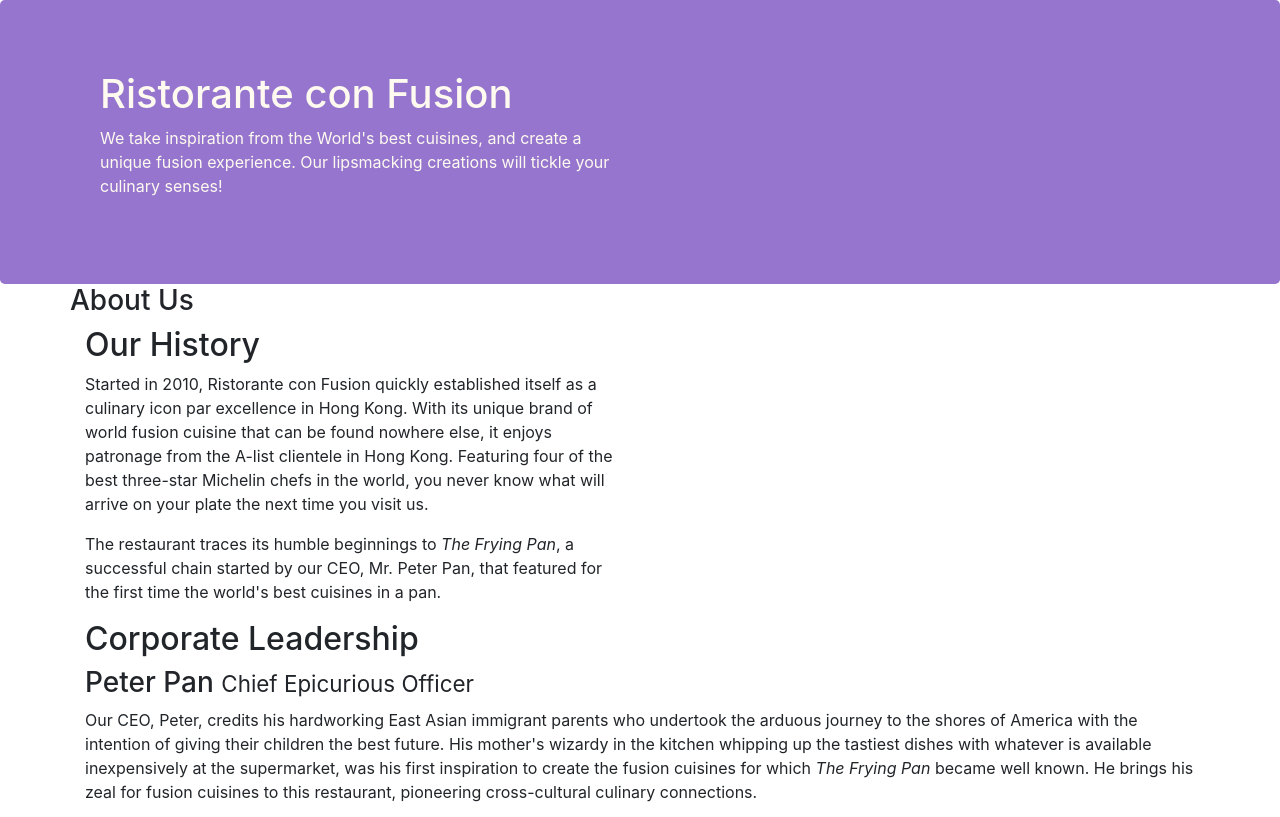
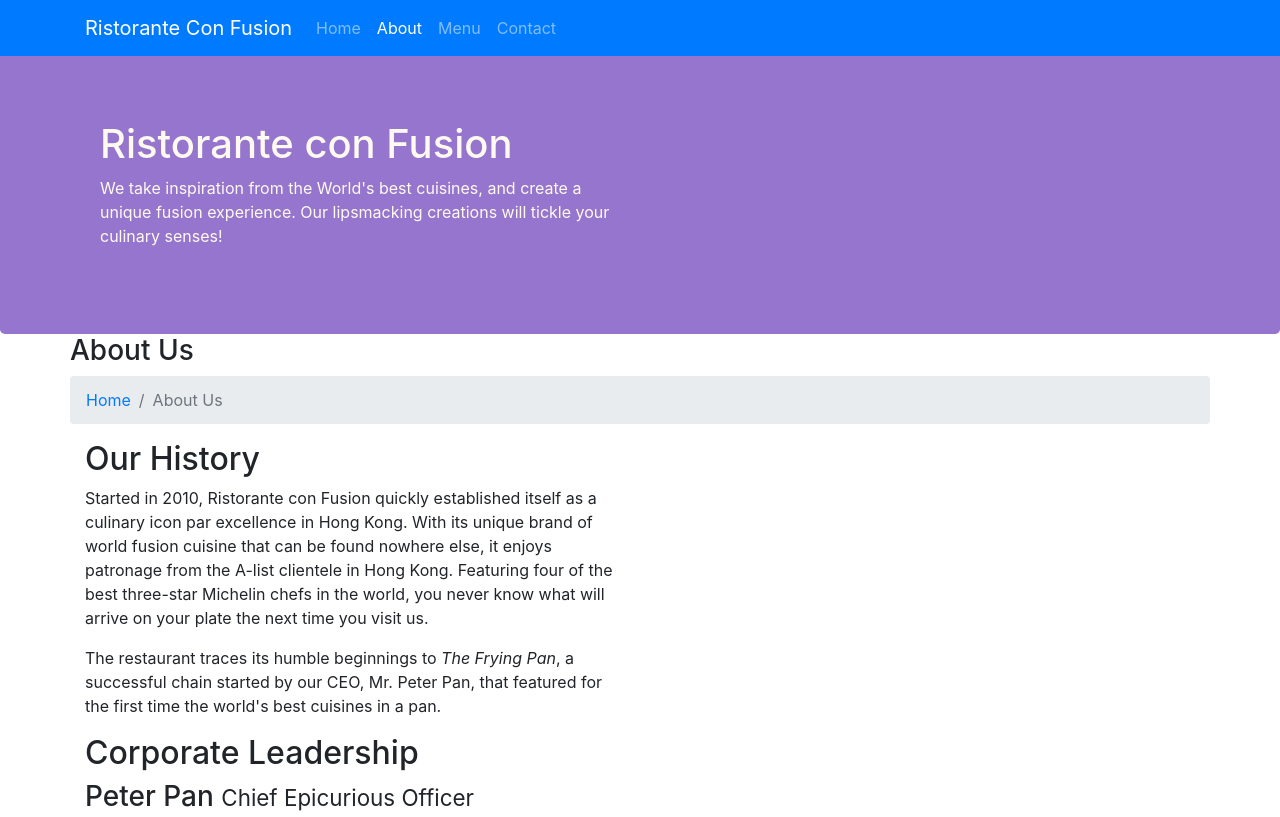
Before and after one commit to sibichakravarthy-k/Intro-to-Bootstrap, a website: page aboutus.html in a window 1280 px wide. Shown: the top 817 px of the page. Drawn offline with nearby package versions, Linux system fonts and the light colour scheme.

Commit message:
navbar/breadcrumbs

```diff
--- a/aboutus.html
+++ b/aboutus.html
@@ -16,6 +16,22 @@
 </head>
 
 <body>
+        <nav class="navbar navbar-dark navbar-expand-sm bg-primary fixed-top">
+                <div class="container">
+                        <button class="navbar-toggler" type="button" data-toggle="collapse" data-target="#Navbar">
+                                <span class="navbar-toggler-icon"></span>
+                            </button>
+                   <a class="navbar-brand" href="#">Ristorante Con Fusion</a>
+                   <div class="collapse navbar-collapse" id="Navbar">
+                        <ul class="navbar-nav mr-auto">
+                            <li class="nav-item"><a class="nav-link" href="./index.html">Home</a></li>
+                            <li class="nav-item active"><a class="nav-link" href="#">About</a></li>
+                            <li class="nav-item"><a class="nav-link" href="#">Menu</a></li>
+                            <li class="nav-item"><a class="nav-link" href="#">Contact</a></li>
+                        </ul>
+                     </div>
+                </div>
+            </nav>
 
     <header class="jumbotron">
         <div class="container">
@@ -33,9 +49,12 @@
     <div class="container">
         <div>
             <div class="row">
-               <h3>About Us</h3>
-
-               <hr>
+                <h3>About Us</h3>
+                <ol class="col-12 breadcrumb">
+                        <li class="breadcrumb-item"><a href="./index.html">Home</a></li>
+                        <li class="breadcrumb-item active">About Us</li>
+                    </ol>
+                <hr>
             </div>
         </div>
 
@@ -72,8 +91,8 @@
                 <div class="col-4 offset-1 col-sm-2">
                     <h5>Links</h5>
                     <ul class="list-unstyled">
-                        <li><a href="#">Home</a></li>
-                        <li><a href="#">About</a></li>
+                        <li><a href="./index.html">Home</a></li>
+                        <li><a href="./aboutus.html">About</a></li>
                         <li><a href="#">Menu</a></li>
                         <li><a href="#">Contact</a></li>
                     </ul>
--- a/css/style.css
+++ b/css/style.css
@@ -33,3 +33,11 @@
 .about{
     border-bottom: 1px ridge;
 }
+
+body{
+    padding:50px 0px 0px 0px;
+z-index:0;
+}
+.navbar-dark {
+    background-color: #512DA8;
+}
```
Also changed, not shown: index.html (+19 -3 lines).
